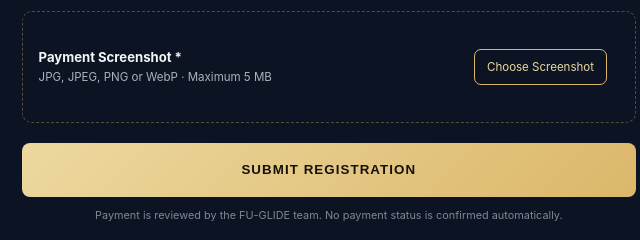
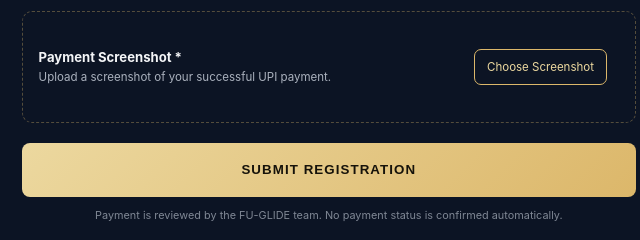
Before and after one commit to mday30407-ui/fuglide_event_registration, a website: page index.html in a window 1280 px wide. Shown: the part 792-1032 px from the top of the page, 580-1220 px from the left. Drawn offline with Linux system fonts and the light colour scheme.

Commit message:
update upi

```diff
--- a/index.html
+++ b/index.html
@@ -123,7 +123,7 @@
         <div class="upload-block">
           <div class="upload-copy">
             <strong>Payment Screenshot *</strong>
-            <span>JPG, JPEG, PNG or WebP · Maximum 5 MB</span>
+            <span>Upload a screenshot of your successful UPI payment.</span>
           </div>
           <label class="upload-button" for="payment-screenshot">Choose Screenshot</label>
           <input id="payment-screenshot" name="paymentScreenshot" type="file" accept=".jpg,.jpeg,.png,.webp,image/jpeg,image/png,image/webp" required>
```
